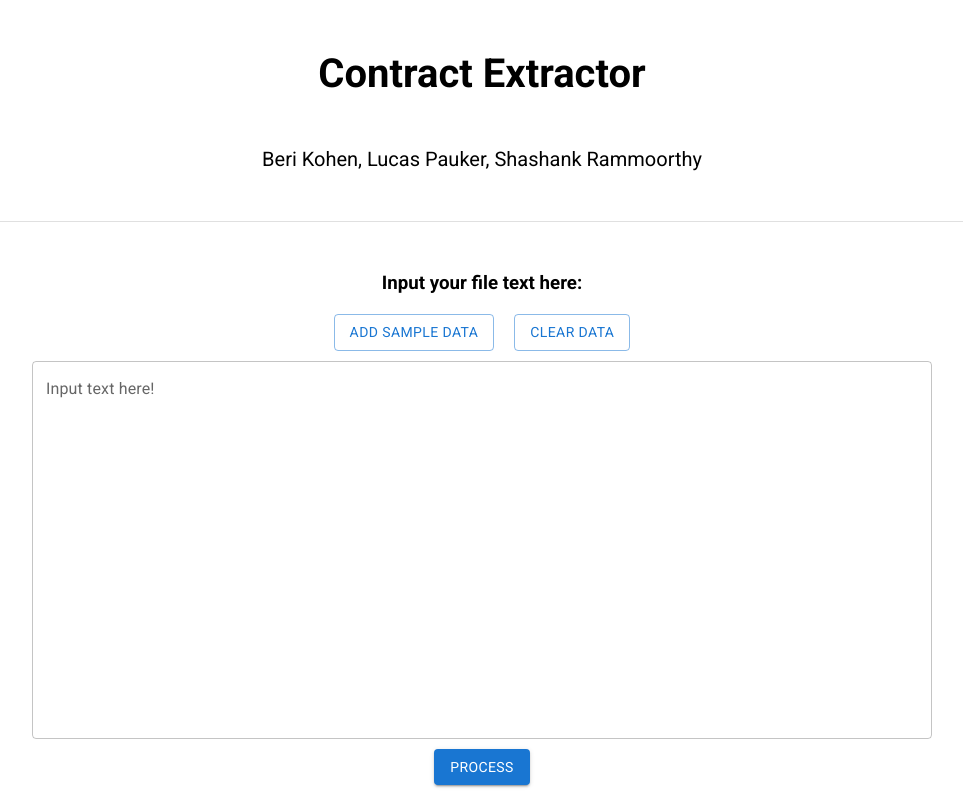
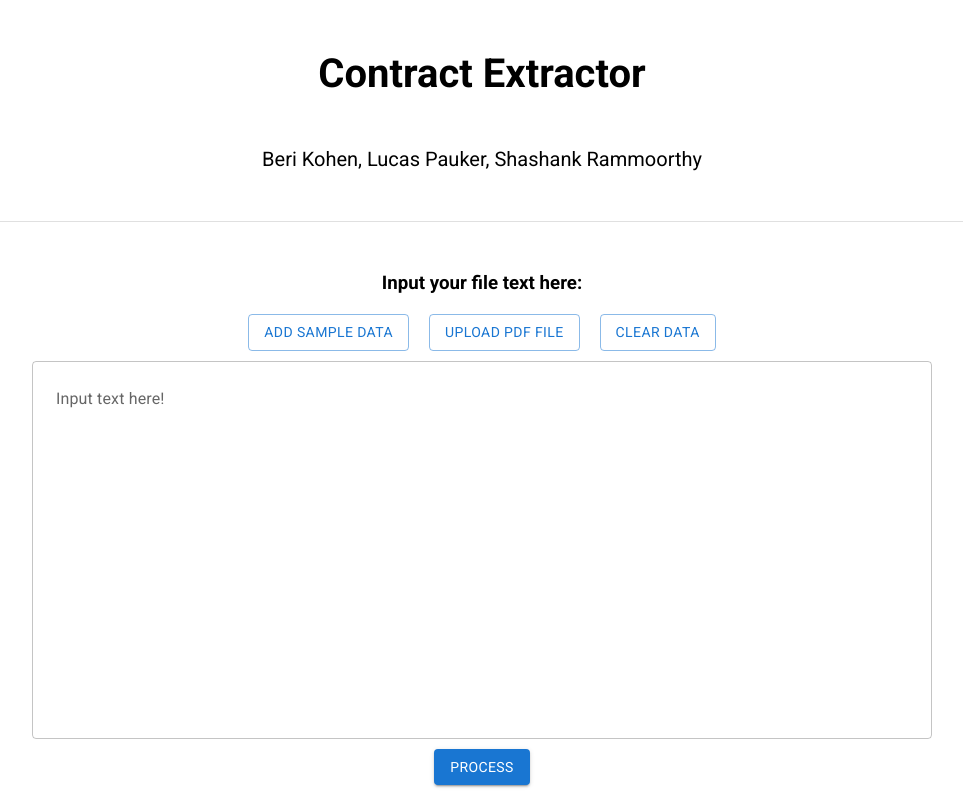
Before and after one commit to lucaspauker/extract-contract, a React (Create React App) app in the folder frontend/: page / in a window 1280 px wide. Shown: the whole page, without its empty margins (158-1121 px from the left). Built offline with nearby package versions, Linux system fonts and the light colour scheme.

Commit message:
Fix up package.json, add pdf file uploader

```diff
--- a/frontend/package.json
+++ b/frontend/package.json
@@ -10,9 +10,11 @@
     "@testing-library/react": "^12.1.2",
     "@testing-library/user-event": "^13.5.0",
     "axios": "^0.25.0",
+    "pdfjs-dist": "^2.12.313",
     "react": "^17.0.2",
     "react-dom": "^17.0.2",
     "react-scripts": "5.0.0",
+    "sass": "^1.49.0",
     "web-vitals": "^2.1.4"
   },
   "scripts": {
--- a/frontend/src/Input.js
+++ b/frontend/src/Input.js
@@ -1,12 +1,28 @@
 import React from "react"
 import "./Input.scss";
 import axios from "axios";
+import * as pdfjsLib from "pdfjs-dist";
 
 import TextField from "@mui/material/TextField";
 import Button from "@mui/material/Button";
 
 import sample_data from "./data/sample_data.txt";
 
+async function getPdfText(pdf) {
+  //const pdf = await pdfjsLib.getDocument(path);
+  const pagePromises = [];
+  for (let j = 1; j <= pdf.numPages; j++) {
+    const page = pdf.getPage(j);
+    pagePromises.push(page.then((page) => {
+      const textContent = page.getTextContent();
+      return textContent.then((text) => {
+        return text.items.map((s) =>  s.str).join('');
+      });
+    }));
+  }
+  const texts = await Promise.all(pagePromises);
+  return texts.join('');
+}
 
 class Input extends React.Component {
   constructor(props) {
@@ -19,6 +35,7 @@ class Input extends React.Component {
     this.addSampleData = this.addSampleData.bind(this);
     this.clearData = this.clearData.bind(this);
     this.handleSubmit = this.handleSubmit.bind(this);
+    this.processPDF = this.processPDF.bind(this);
   }
 
   handleTextFieldChange(event) {
@@ -66,18 +83,47 @@ class Input extends React.Component {
     this.clearData(event);
   }
 
+  processPDF(event) {
+    event.preventDefault();
+    var file = event.target.files[0];
+    var fileReader = new FileReader();
+    var pdfText = "";
+
+    pdfjsLib.GlobalWorkerOptions.workerSrc = "//cdn.jsdelivr.net/npm/pdfjs-dist@2.12.313/build/pdf.worker.js";
+    var that = this;
+    fileReader.onload = function() {
+      var typedArray = new Uint8Array(this.result);
+
+      pdfjsLib.getDocument(typedArray).promise.then(function(pdf) {
+        console.log("The pdf has " + pdf.numPages + " pages.")
+        getPdfText(pdf).then(function(text) {
+          this.setState({
+            input: text
+          });
+        }.bind(this));
+      }.bind(that));
+    };
+    fileReader.readAsArrayBuffer(file);
+
+    console.log(pdfText);
+  }
+
   render () {
     return (
       <div id="input">
         <h3>
           Input your file text here:
         </h3>
-        <Button variant="outlined" onClick={(e) => this.addSampleData(e)}>Add sample data</Button>
-        <Button variant="outlined" onClick={(e) => this.clearData(e)}>Clear data</Button>
-        <>
-          <TextField label="Input text here!" multiline minRows={15} maxRows={15} onChange={(e) => this.handleTextFieldChange(e)} value={this.state.input} />
-          <Button variant="contained" onClick={(e) => this.handleSubmit(e)}>Process</Button>
-        </>
+        <div className="button-area">
+          <Button variant="outlined" onClick={(e) => this.addSampleData(e)}>Add sample data</Button>
+          <Button variant="outlined" component="label">
+            Upload PDF File
+            <input type="file" accept=".pdf" onChange={(e) => this.processPDF(e)}hidden/>
+          </Button>
+          <Button variant="outlined" onClick={(e) => this.clearData(e)}>Clear data</Button>
+        </div>
+        <TextField label="Input text here!" multiline minRows={15} maxRows={15} onChange={(e) => this.handleTextFieldChange(e)} value={this.state.input} />
+        <Button variant="contained" onClick={(e) => this.handleSubmit(e)}>Process</Button>
       </div>
     );
   }
--- a/frontend/src/Input.scss
+++ b/frontend/src/Input.scss
@@ -6,11 +6,16 @@
     width: 100%;
   }
 
-  button {
+  button, label {
     margin: 10px;
   }
 
   h3 {
     margin: 50px 0px 10px 0px;
   }
+
+  .button-area {
+    display: flex;
+    justify-content: center;
+  }
 }
--- a/package.json
+++ /dev/null
@@ -1,5 +0,0 @@
-{
-  "dependencies": {
-    "sass": "^1.49.0"
-  }
-}
```
Also changed, not shown: 1 other file (tests, documents, lock files or other folders).
